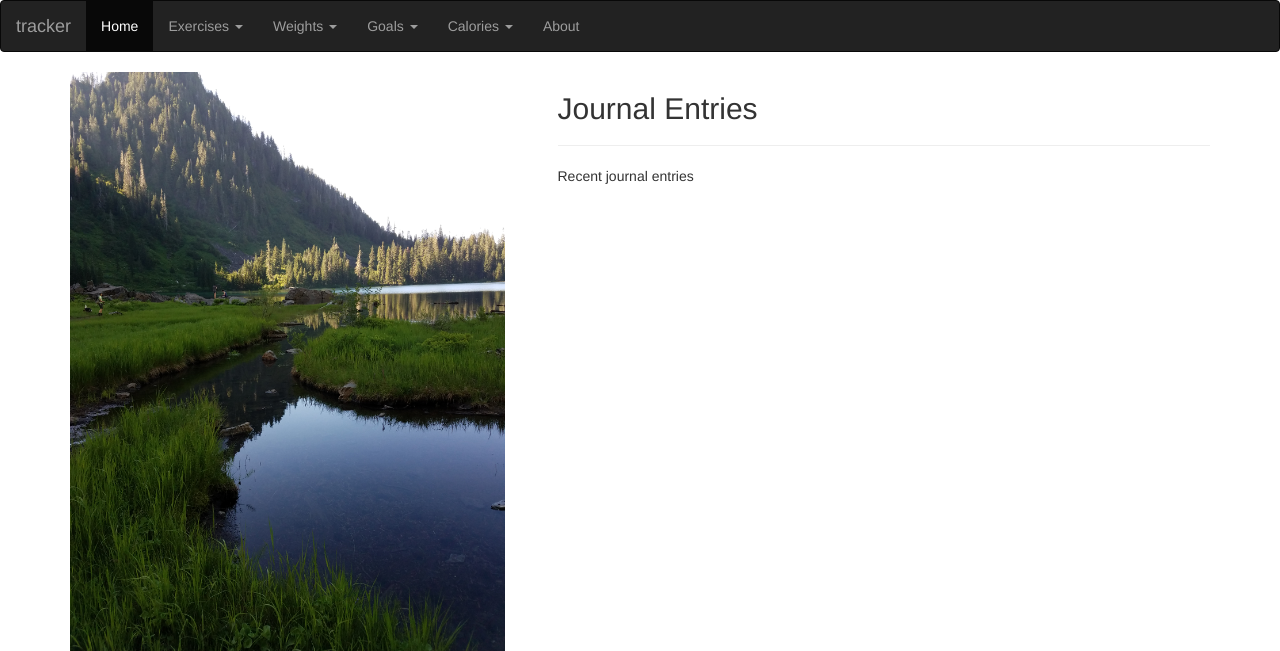
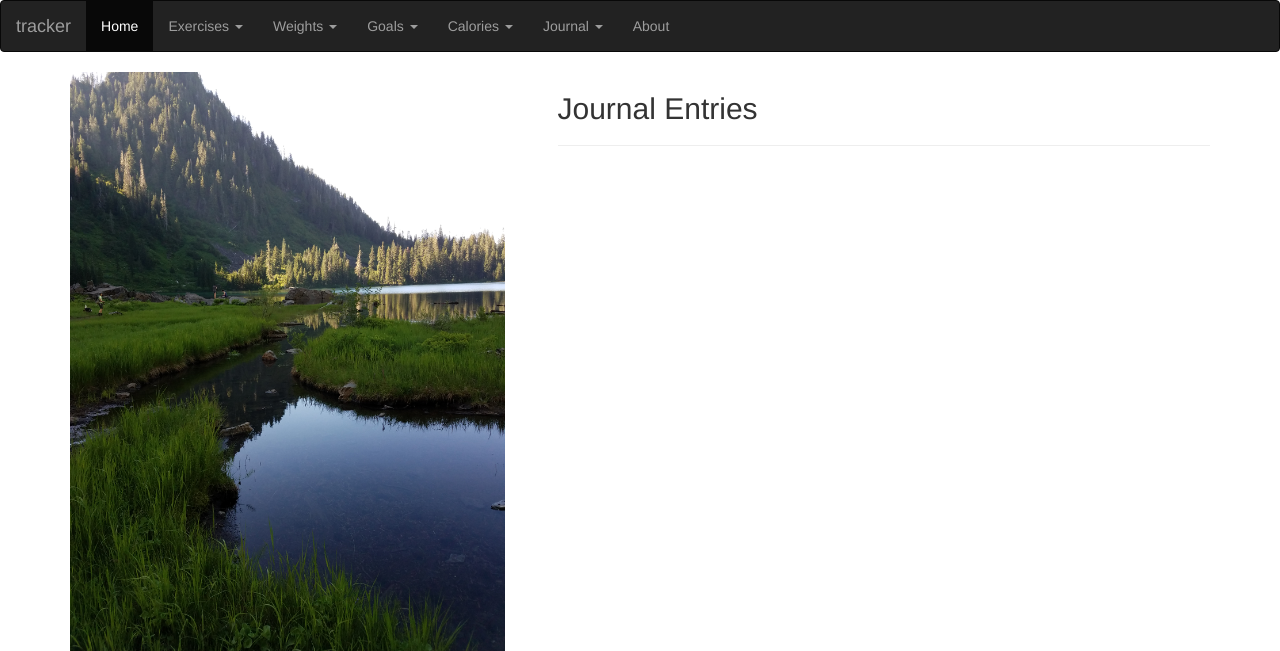
Before and after one commit to spconger/ExerciseTracker, a Django app: template exercisetracker/tracker/templates/tracker/entries.html in a window 1280 px wide. Shown: the top 651 px of the page. Run offline with Django 3.2, Linux system fonts and the light colour scheme; the template is opened without the code that fills it, so the values that code supplies are empty; some libraries are stand-ins or nearby versions.

Commit message:
menu changes commit

```diff
--- a/exercisetracker/tracker/templates/base.html
+++ b/exercisetracker/tracker/templates/base.html
@@ -29,8 +29,7 @@
                 <li><a href="{% url 'etotals' %}">Recent exercises</a></li>
                 <li><a href="{% url 'stepstomiles' %}">Steps to Miles</a></li>
                 <li><a href="{% url 'exercises' %}">Exercises</a></li>
-                <li><a href="{% url 'journal' %}">Journal Entry</a></li>
-                <li><a href="{% url 'recentries' %}">Recent Journal Entries</a></li>
+
 
               </ul>
             </li>
@@ -65,7 +64,14 @@
                 </ul>
 
               </li>
+              <li class="dropdown">
+                <a class="dropdown-toggle" data-toggle="dropdown" href="#">Journal
+                <span class="caret"></span></a>
+                <ul class="dropdown-menu">
+                  <li><a href="{% url 'journal' %}">Make journal entry</a></li>
+                  <li><a href="{% url 'recentries' %}">recent entries</a></li>
 
+                </ul>
 
             <li><a href="{% url 'about' %}">About</a></li>
           </ul>
--- a/exercisetracker/tracker/templates/tracker/entries.html
+++ b/exercisetracker/tracker/templates/tracker/entries.html
@@ -10,7 +10,7 @@
 
 <h2>Journal Entries</h2>
 <hr/>
-<p>Recent journal entries</p>
+
 
         {% for e in entry %}
         <p><strong>Title:</strong>  {{ e.entrytitle }}</p>
@@ -19,8 +19,9 @@
          <p><strong>Goal</strong> {{ g }}</p>
         {% endfor %}
        <p><strong>Body</strong> {{ e.entrytext }}</p>
+       <hr/>
+        {% endfor %}
 
-        {% endfor %}
    </div>
 </div>
 
```
